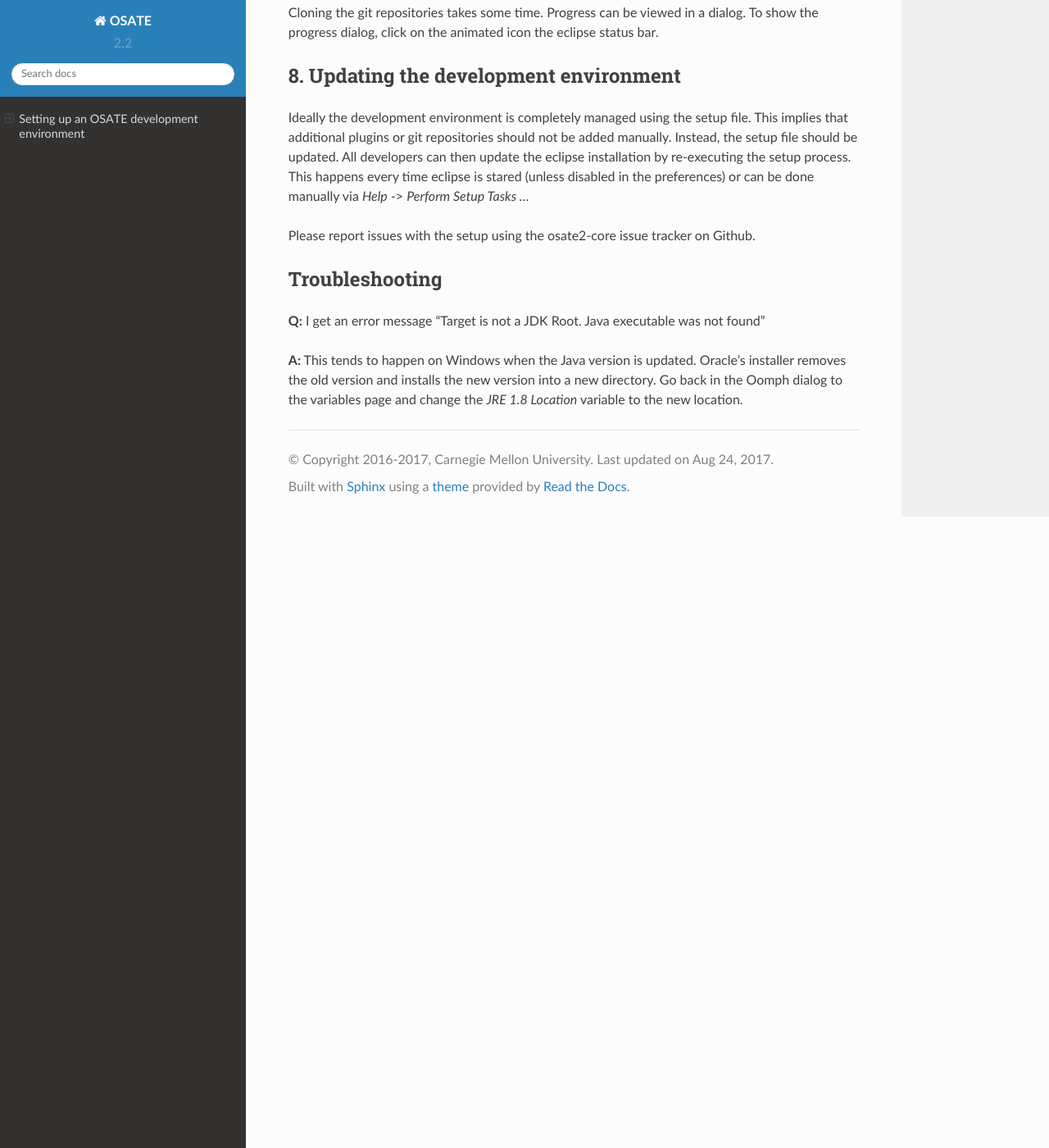
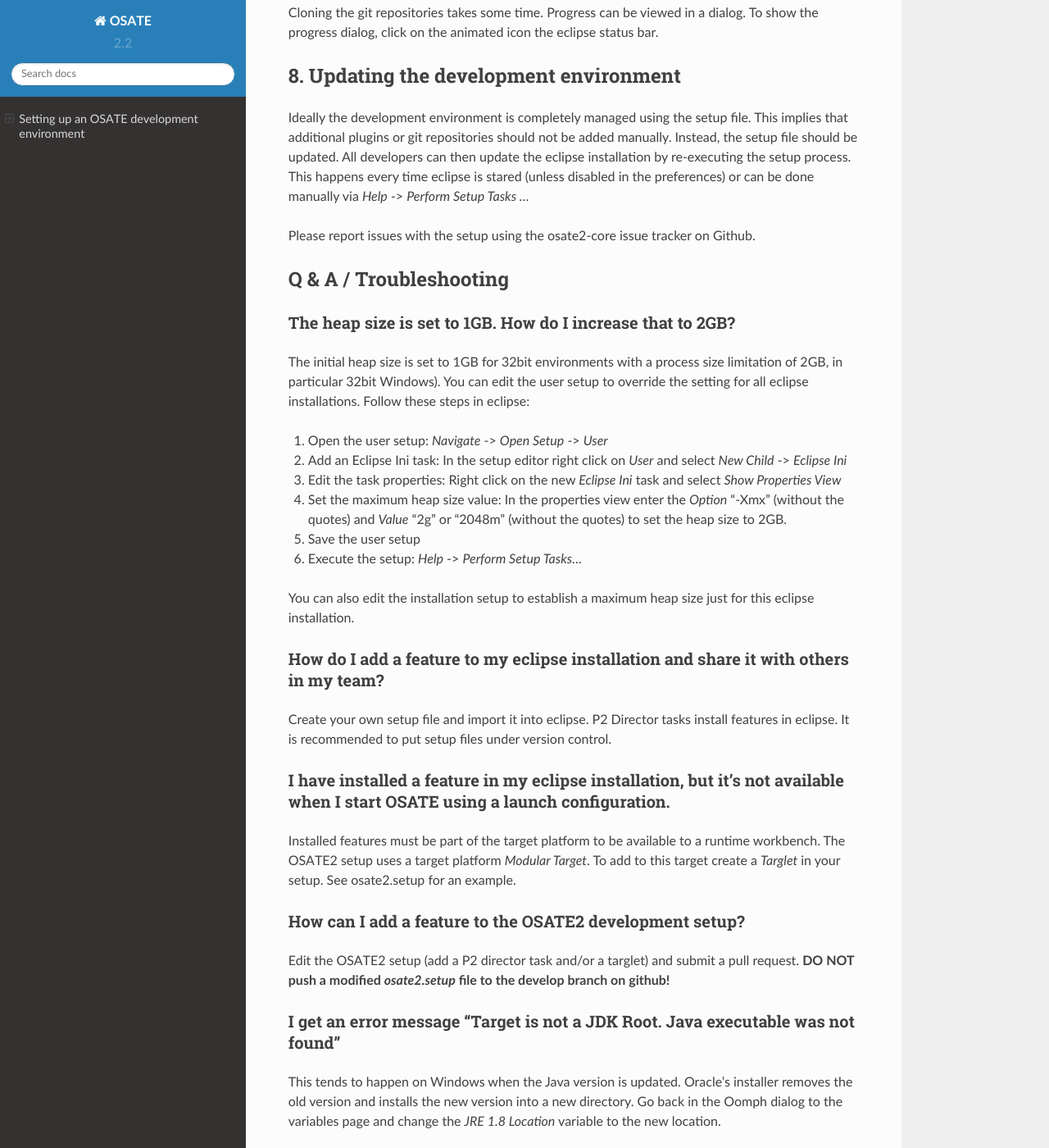
Before and after one commit to osate/website, a Sphinx documentation site: the page built from source/setup-development.md, in a window 1280 px wide and 1400 px high, scrolled down 4533 px. Shown: the whole window at 82% size. Built offline with Sphinx 7.4.7 and the Read the Docs theme 2.0.0, drawn with Linux system fonts in a browser that asks for light colours; some of the changed text lies outside the part shown.

Commit message:
more Q&A

```diff
--- a/source/setup-development.md
+++ b/source/setup-development.md
@@ -32,7 +32,7 @@
 
 ![Installer 3](images/installer3.png "Installer 3")
 
-Add a user project by clicking on the *+* icon (A).
+Add a user project by clicking on the + icon (A).
 
 Select the catalog *Github Projects* and enter the following URL as the *Resource URI*:
 
@@ -79,8 +79,38 @@
 
 Please report issues with the setup using the osate2-core issue tracker on Github.
 
-## Troubleshooting
+## Q & A / Troubleshooting
 
-**Q:** I get an error message "Target is not a JDK Root. Java executable was not found"
+### The heap size is set to 1GB. How do I increase that to 2GB?
 
-**A:** This tends to happen on Windows when the Java version is updated. Oracle's installer removes the old version and installs the new version into a new directory. Go back in the Oomph dialog to the variables page and change the *JRE 1.8 Location* variable to the new location.
+The initial heap size is set to 1GB for 32bit environments with a process size limitation of 2GB, in particular 32bit Windows).
+You can edit the user setup to override the setting for all eclipse installations. Follow these steps in eclipse:
+
+1. Open the user setup: _Navigate_ -> _Open Setup_ -> _User_
+2. Add an Eclipse Ini task: In the setup editor right click on *User* and select *New Child* -> *Eclipse Ini*
+3. Edit the task properties: Right click on the new *Eclipse Ini* task and select *Show Properties View*
+4. Set the maximum heap size value: In the properties view enter the _Option_ "-Xmx" (without the quotes) and _Value_ "2g" or "2048m" (without the quotes) to set the heap size to 2GB.
+5. Save the user setup
+6. Execute the setup: *Help* -> *Perform Setup Tasks...*
+
+You can also edit the installation setup to establish a maximum heap size just for this eclipse installation.
+
+### How do I add a feature to my eclipse installation and share it with others in my team?
+
+Create your own setup file and import it into eclipse. P2 Director tasks install features in eclipse. It is recommended to put setup files under version control.
+
+### I have installed a feature in my eclipse installation, but it's not available when I start OSATE using a launch configuration.
+
+Installed features must be part of the target platform to be available to a runtime workbench. The OSATE2 setup uses a target platform _Modular Target_. To add to this target create a _Targlet_ in your setup. See osate2.setup for an example.
+
+### How can I add a feature to the OSATE2 development setup?
+
+Edit the OSATE2 setup (add a P2 director task and/or a targlet) and submit a pull request. **DO NOT push a modified _osate2.setup_ file to the develop branch on github!**
+
+### I get an error message "Target is not a JDK Root. Java executable was not found"
+
+This tends to happen on Windows when the Java version is updated. Oracle's installer removes the old version and installs the new version into a new directory. Go back in the Oomph dialog to the variables page and change the *JRE 1.8 Location* variable to the new location.
+
+### Where can I find documentation about Oomph setups?
+
+On the eclipse wiki: [Eclipse Oomph Authoring](https://wiki.eclipse.org/Eclipse_Oomph_Authoring)
```
